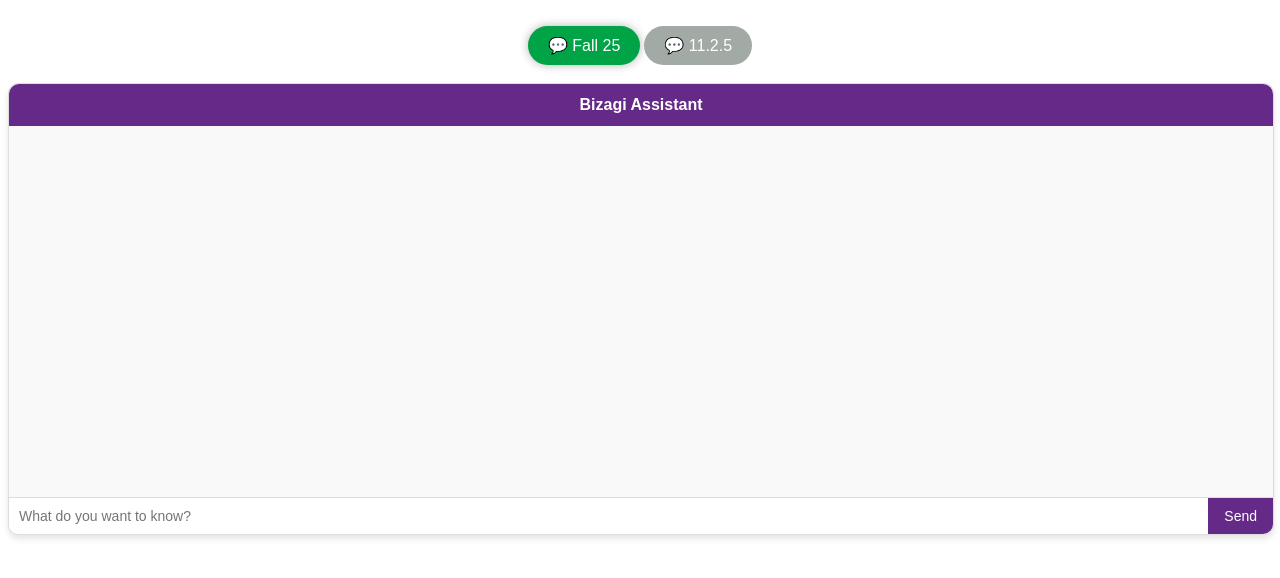
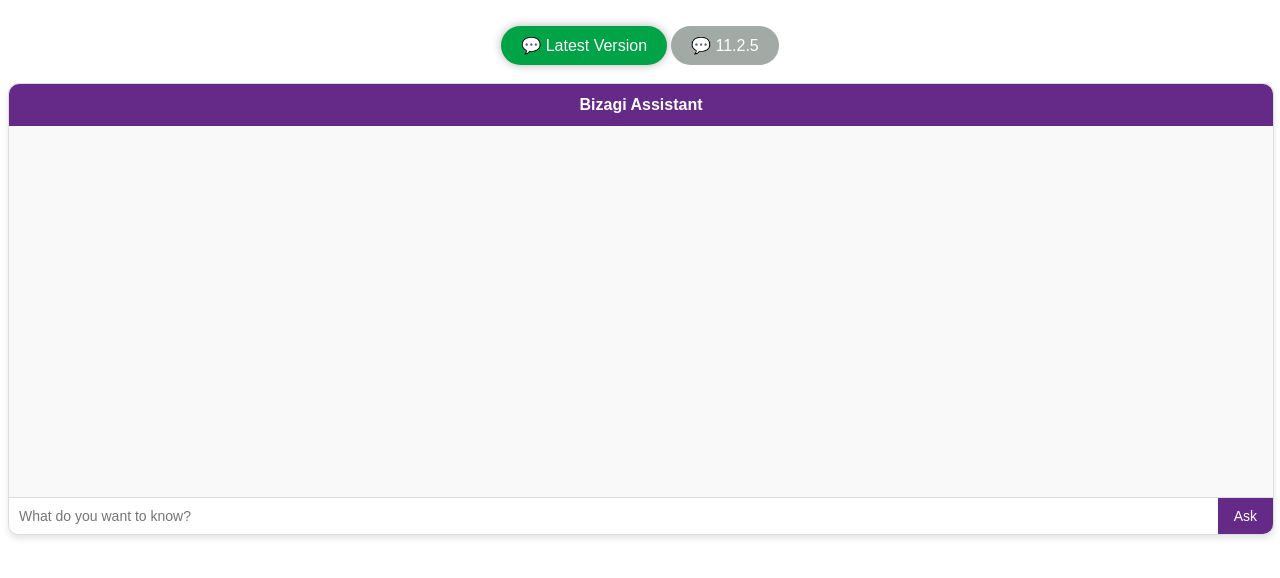
Before and after one commit to jgarcias3780/mi-chat-estatico, a plain HTML site: page index.html in a window 1280 px wide. Drawn offline with Linux system fonts and the light colour scheme.

Commit message:
Add files via upload

```diff
--- a/chat.js
+++ b/chat.js
@@ -24,9 +24,10 @@
 
 
      // Send question to n8n webhook and display response
-  chatbotSend.addEventListener('click', async () => {
+    chatbotSend.addEventListener('click', async () => {
     const question = chatbotQuestion.value.trim();
     if (!question) return;
+
 
       // Display user question
     const userMessage = document.createElement('div');
--- a/index.html
+++ b/index.html
@@ -5,7 +5,7 @@
 	</head>
 	<body>
 		<br/>
-		<center><button id="chatbot-button"><span class="icon">💬</span> Fall 25</button>
+		<center><button id="chatbot-button"><span class="icon">💬</span> Latest Version</button>
 		<button id="chatbot-button2"><span class="icon">💬</span> 11.2.5</button></center>
 		<br/>
 		<div id="chatbot-window">
@@ -13,8 +13,8 @@
 			</div>
 			<div id="chatbot-messages"></div>
 			<div id="chatbot-input">
-				<input type="text" id="chatbot-question" placeholder="What do you want to know?">
-				<button id="chatbot-send">Send</button>
+				<input type="text" id="chatbot-question" placeholder="What do you want to know?" onkeypress="if(event.key==='Enter'){event.preventDefault();document.getElementById('chatbot-send').click();}">
+				<button id="chatbot-send">Ask</button>
 			</div>
 		</div>
 		<script src="chat.js"></script>
```
